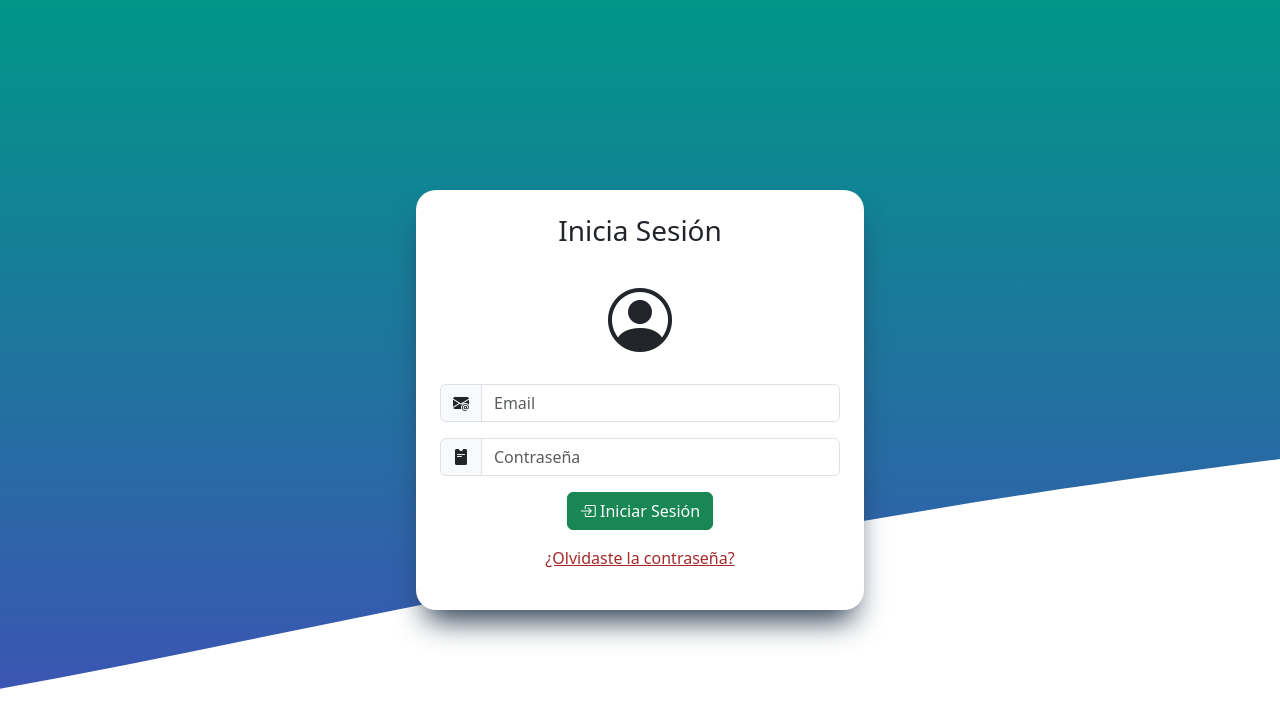
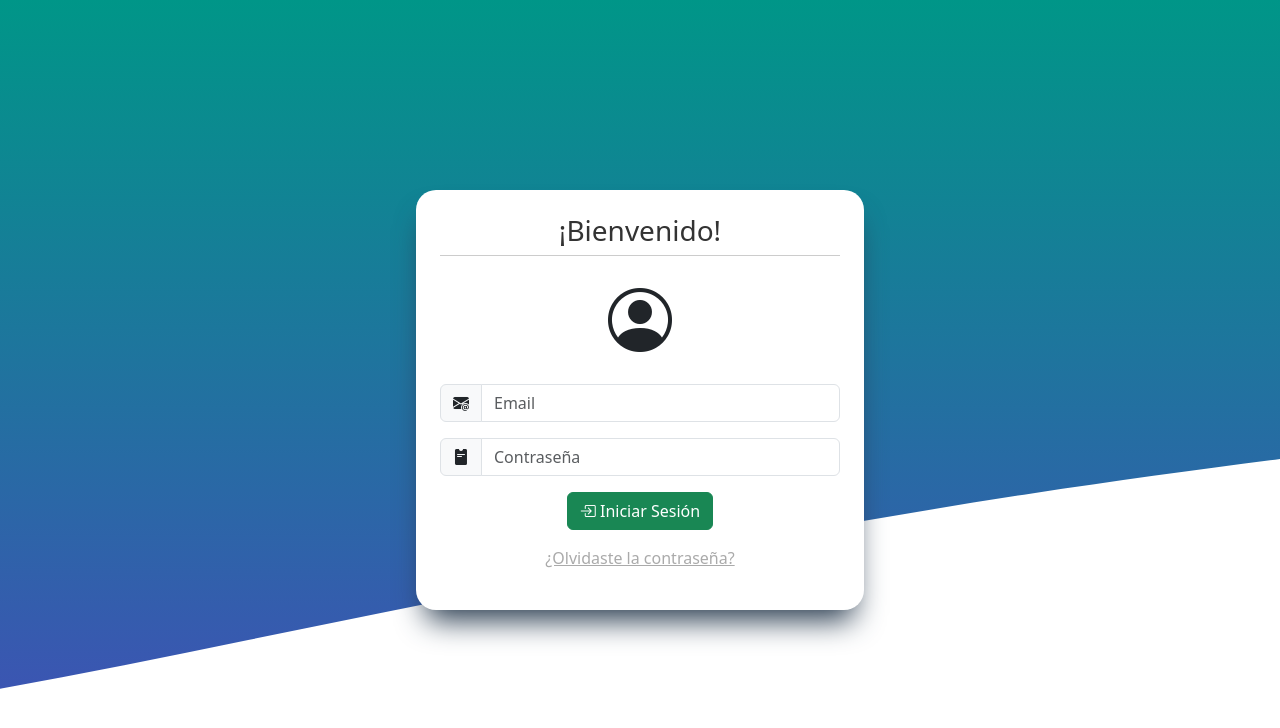
Before and after one commit to Erick-Hernandez-Ortega/AbastoTotal, an Angular app: page / in a window 1280 px wide. Shown: the top 728 px of the page. Built offline with nearby package versions, Linux system fonts and the light colour scheme.

Commit message:
Se trabaja en el componenre login

```diff
--- a/src/app/components/login/login.component.css
+++ b/src/app/components/login/login.component.css
@@ -6,21 +6,22 @@
 }
 
 .containerTextIniciarSesion {
-  border-bottom: 1px solid rgba(255, 255, 255, 0.3);
+  border-bottom: 1px solid var(--gris-claro);
 }
 
 .forgotPassword {
-  color: brown;
+  color: var(--silver);
 }
 
 .login {
-  background-color: rgba(255, 255, 255);
+  background-color: var(--blanco);
   border-radius: 20px;
   box-shadow: rgb(38, 57, 77) 0px 20px 30px -10px;
 }
 
 .titulo {
   text-align: center;
+  color: var(--gris-obscuro);
 }
 
 @media (max-width: 575px) {
--- a/src/app/components/login/login.component.html
+++ b/src/app/components/login/login.component.html
@@ -1,7 +1,7 @@
 <div class="justify-content-center d-flex vh-100 align-items-center login-bg">
   <div class="login p-4">
     <div class="mb-3 containerTextIniciarSesion">
-      <h3 class="titulo">Inicia Sesión</h3>
+      <h3 class="titulo">¡Bienvenido!</h3>
     </div>
     <div class="icono d-flex justify-content-center mb-3">
       <i class="bi bi-person-circle" style="font-size: 4rem;"></i>
```
